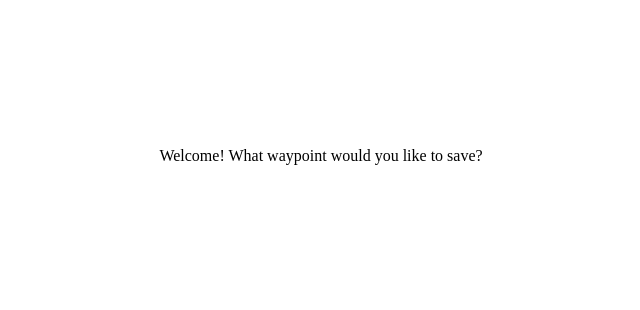
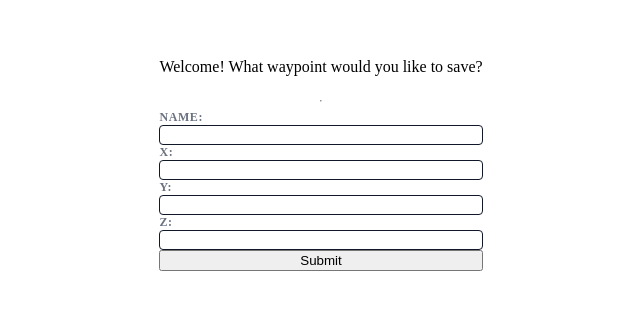
Before and after one commit to chaihigh/minecraftcoords, a React (Vite) app: page / in a window 1280 px wide. Shown: the part 252-562 px from the top of the page, without its empty margins (319-959 px from the left). Built offline with nearby package versions, Linux system fonts and the light colour scheme.

Commit message:
waypoint tracker

```diff
--- a/src/App.tsx
+++ b/src/App.tsx
@@ -1,29 +1,81 @@
 import styled from 'styled-components';
 import * as React from 'react';
+import { LabeledValue } from './components/LabeledValue.tsx';
+import { Waypoint, WaypointDisplay } from './components/WaypointDisplay.tsx'
 
 const Wrapper = styled.div`
   display: flex;
+  flex-direction: column;
   justify-content: center;
   align-items: center;
   height: 100vh;
   margin: 0;
 `;
 
-type Waypoint = {
-  name: string;
-  coord: {
-    x: number;
-    y: number;
-    z: number;
+const Col = styled.div`
+  display: flex;
+  flex-direction: column;
+`;
+
+const Row = styled.div`
+  display: flex;
+  flex-direction: row;
+`;
+
+export function App() {
+  const [inputName, setInputName] = React.useState('');
+  const [inputX, setInputX] = React.useState('');
+  const [inputY, setInputY] = React.useState('');
+  const [inputZ, setInputZ] = React.useState('');
+  const [waypoints, setWaypoints] = React.useState<Waypoint[]>([])
+
+  const submitCoord = () => {
+    let newWaypoint: Waypoint = {
+      name: inputName,
+      coord: {
+        x: Number(inputX),
+        y: Number(inputY),
+        z: Number(inputZ),
+      },
+    };
+    setWaypoints([...waypoints, newWaypoint])
   }
-}
-
-export default function App() {
 
   return (
     <Wrapper>
-      <p>Welcome! What waypoint would you like to save?</p>
-
+      <Col>
+        <p>Welcome! What waypoint would you like to save?</p>
+        <hr />
+        <LabeledValue
+          label="Name:"
+          value={inputName}
+          onChange={v => setInputName(v)}
+        />
+        <LabeledValue
+          label="X:"
+          value={inputX}
+          onChange={v => setInputX(v)}
+        />
+        <LabeledValue
+          label="Y:"
+          value={inputY}
+          onChange={v => setInputY(v)}
+        />
+        <LabeledValue
+          label="Z:"
+          value={inputZ}
+          onChange={v => setInputZ(v)}
+        />
+        <button onClick={submitCoord}>
+          Submit
+        </button>
+        <Col>
+          {waypoints.map((w: Waypoint) => {
+            return <WaypointDisplay waypoint={w}>
+            </WaypointDisplay>
+          })}
+        </Col>
+      </Col>
     </Wrapper>
   );
 }
--- /dev/null
+++ b/src/components/LabeledValue.tsx
@@ -0,0 +1,46 @@
+import styled from "styled-components";
+import * as React from 'react';
+
+const Wrapper = styled.div`
+  display: flex;
+  flex-direction: column;
+`;
+
+const Label = styled.span`
+  font-size: 0.75rem;
+  font-weight: 600;
+  text-transform: uppercase;
+  letter-spacing: 0.05em;
+  color: #6b7280;
+`;
+
+const Input = styled.input`
+  font-size: 1rem;
+  color: #111827;
+  border: 1px solid #111827;
+  border-radius: 4px;
+  padding: 0;
+  background: transparent;
+`;
+
+export const LabeledValue: React.FC<{
+  label: string;
+  value: string | number;
+  onChange?: (value: string | number) => void;
+}> = ({ label, value, onChange }) => {
+
+  const handleChange = (e: React.ChangeEvent<HTMLInputElement>) => {
+    onChange?.(typeof value === "number" ? e.target.valueAsNumber : e.target.value);
+  };
+
+  return (
+    <Wrapper>
+      <Label>{label}</Label>
+      <Input
+        type={typeof value === "number" ? "number" : "text"}
+        value={value}
+        onChange={handleChange}
+      />
+    </Wrapper>
+  );
+}
--- /dev/null
+++ b/src/components/WaypointDisplay.tsx
@@ -0,0 +1,19 @@
+import styled from "styled-components";
+import * as React from 'react';
+
+export type Waypoint = {
+  name: string,
+  coord: {
+    x: number,
+    y: number,
+    z: number,
+  }
+}
+
+export const WaypointDisplay: React.FC<{
+  waypoint: Waypoint;
+}> = ({ waypoint }) => {
+  return <p>
+    {waypoint.name}: <span style={{ color: 'red' }}>{waypoint.coord.x}, {waypoint.coord.y}, {waypoint.coord.z}</span>
+  </p>
+}
--- a/src/main.tsx
+++ b/src/main.tsx
@@ -1,6 +1,6 @@
 import { StrictMode } from 'react';
 import { createRoot } from 'react-dom/client';
-import App from './App';
+import { App } from './App';
 
 createRoot(document.getElementById('root')!).render(
   <StrictMode>
```
